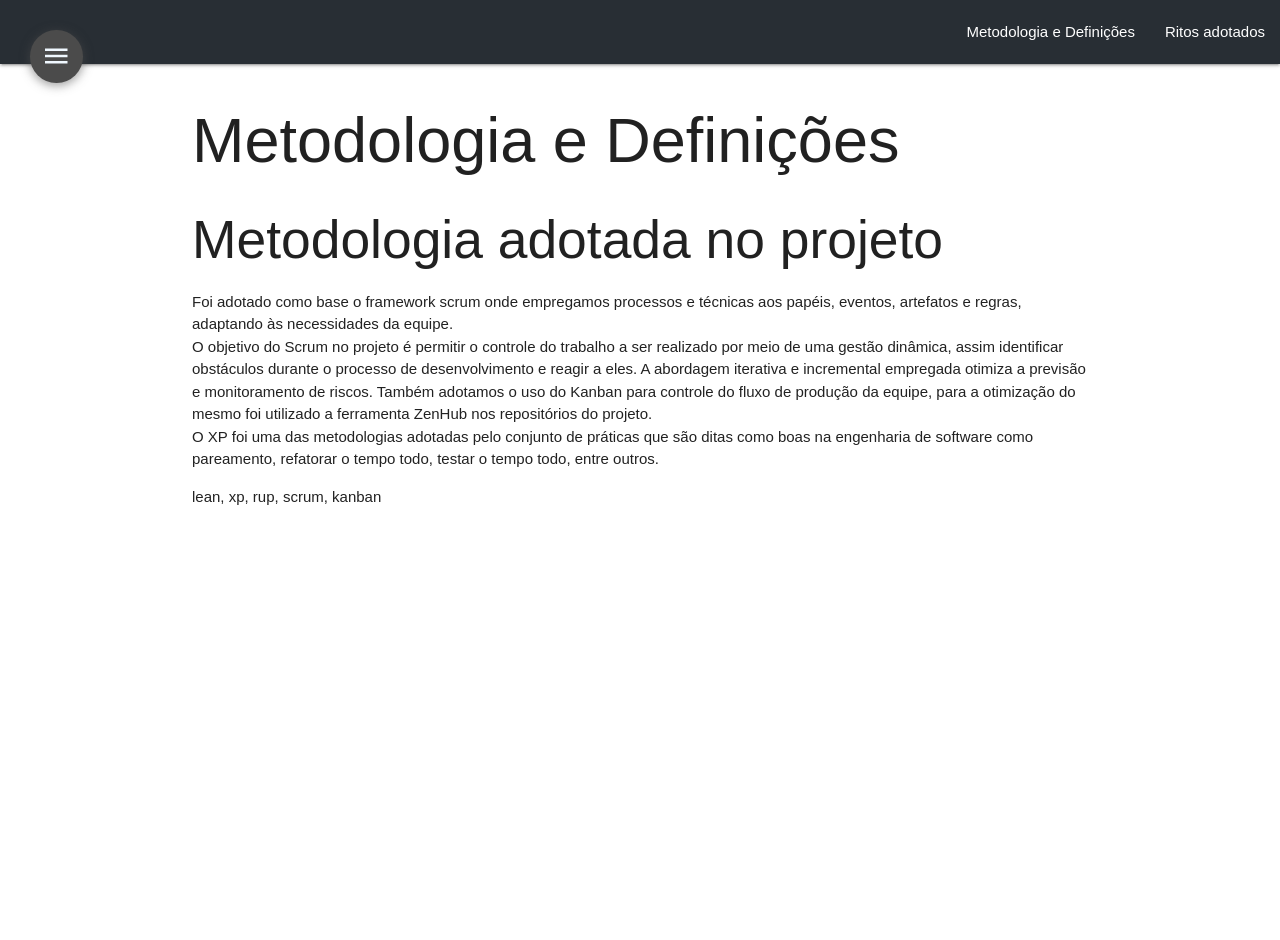
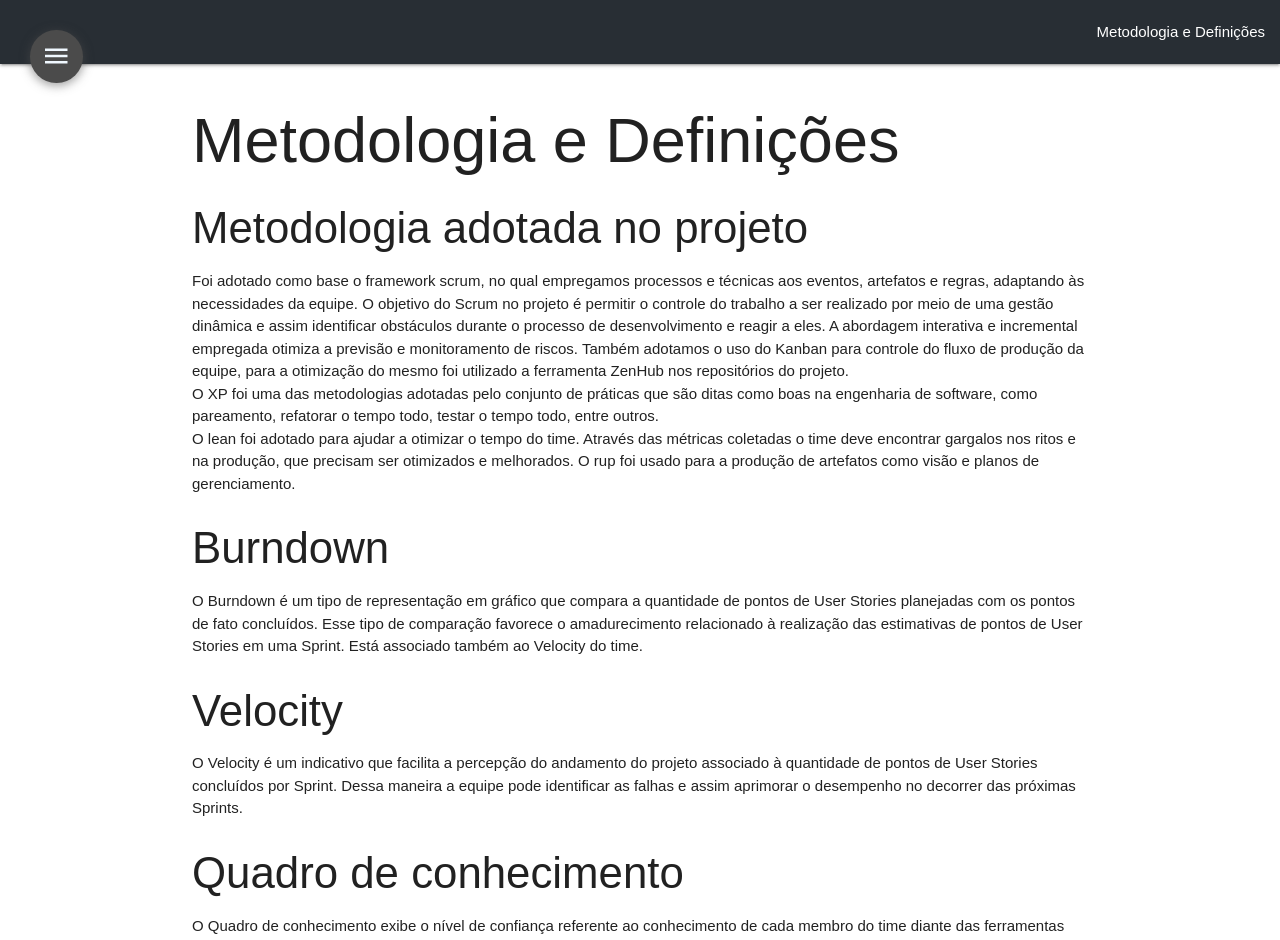
Before and after one commit to DesenhoSoftware-2018-2/wiki, a React (Create React App) app: page /wiki/metodologiaDefinicoes in a window 1280 px wide. Shown: the top 940 px of the page. Before the commit the page ends 800 px from the top, so only its background shows below. Built offline with nearby package versions, Linux system fonts and the light colour scheme.

Commit message:
#6 Excluding documents from the rites and adding methodology
Signed-off-by: Isaque Alves <isaquealvesdl@gmail.com>

```diff
--- a/src/assets/files/dinamica02/metodologiaDefinicoes.md
+++ b/src/assets/files/dinamica02/metodologiaDefinicoes.md
@@ -1,10 +1,24 @@
 # Metodologia e Definições
 
-## Metodologia adotada no projeto
+### Metodologia adotada no projeto
 
-Foi adotado como base o framework scrum onde empregamos processos e técnicas aos papéis, eventos, artefatos e regras, adaptando às necessidades da equipe.
-O objetivo do Scrum no projeto é permitir o controle do trabalho a ser realizado por meio de uma gestão dinâmica, assim identificar obstáculos durante o processo de desenvolvimento e reagir a eles. A abordagem iterativa e incremental empregada otimiza a previsão e monitoramento de riscos.
+Foi adotado como base o framework scrum, no qual empregamos processos e técnicas aos eventos, artefatos e regras, adaptando às necessidades da equipe.
+O objetivo do Scrum no projeto é permitir o controle do trabalho a ser realizado por meio de uma gestão dinâmica e assim identificar obstáculos durante o processo de desenvolvimento e reagir a eles. A abordagem interativa e incremental empregada otimiza a previsão e monitoramento de riscos.
 Também adotamos o uso do Kanban para controle do fluxo de produção da equipe, para a otimização do mesmo foi utilizado a ferramenta ZenHub nos repositórios do projeto.
-O XP foi uma das metodologias adotadas pelo conjunto de práticas que são ditas como boas na engenharia de software como pareamento, refatorar o tempo todo, testar o tempo todo, entre outros.
+O XP foi uma das metodologias adotadas pelo conjunto de práticas que são ditas como boas na engenharia de software, como pareamento, refatorar o tempo todo, testar o tempo todo, entre outros.
+O lean foi adotado para ajudar a otimizar o tempo do time. Através das métricas coletadas o time deve encontrar gargalos nos ritos e na produção, que precisam ser otimizados e melhorados.
+O rup foi usado para a produção de artefatos como visão e planos de gerenciamento.
 
-lean, xp, rup, scrum, kanban
+### Burndown
+O Burndown é um tipo de representação em gráfico que compara a quantidade de pontos de User Stories planejadas com os pontos de fato concluídos. Esse tipo de comparação favorece o amadurecimento relacionado à realização das estimativas de pontos de User Stories em uma Sprint. Está associado também ao Velocity do time.
+
+### Velocity
+O Velocity é um indicativo que facilita a percepção do andamento do projeto associado à quantidade de pontos de User Stories concluídos por Sprint. Dessa maneira a equipe pode identificar as falhas e assim aprimorar o desempenho no decorrer das próximas Sprints.
+
+### Quadro de conhecimento
+O Quadro de conhecimento exibe o nível de confiança referente ao conhecimento de cada membro do time diante das ferramentas utilizadas no projeto. Dessa forma, conforme necessidade, podem ser implementadas medidas de incentivo à disseminação de conhecimento e capacitação entre os membros do time. Acesso ao nosso quadro de conhecimento aqui!
+
+### Atas de Reunião
+As atas de reunião são especialmente úteis para o gerenciamento dos objetivos e decisões de projeto envolvidos em cada reunião de grupo. Nossas atas contém todas as informações relevantes para o rastreamento de decisões, objetivos, discussões e participações dos membros.
+
+Autores: Isaque Alves e João Vitor.
--- a/src/assets/files/dinamica02/ritosAdotados.md
+++ /dev/null
@@ -1,5 +0,0 @@
-# Ritos Adotados
-
-### Sprint
-
-Início:
--- a/src/components/contents/dinamica02/dinamica02.js
+++ b/src/components/contents/dinamica02/dinamica02.js
@@ -5,8 +5,7 @@ import Sidenav from "../../structures/sidenav";
 class Dinamica02 extends Component {
   render() {
     const artefatos = [
-      { pathname: "/metodologiaDefinicoes", link: "Metodologia e Definições" },
-      { pathname: "/ritosAdotados", link: "Ritos adotados" }
+      { pathname: "/metodologiaDefinicoes", link: "Metodologia e Definições" }
     ];
 
     return (
--- a/src/components/contents/dinamica02/ritosAdotados.js
+++ /dev/null
@@ -1,16 +0,0 @@
-import React, { Component } from "react";
-import Dinamica01 from './dinamica02';
-import Markdown from '../../structures/dynamicsComponents/markdown';
-
-class RitosAdotados extends Component {
-  render() {
-    return (
-      <div>
-        <Dinamica01 />
-        <div className="container">
-          <Markdown file="dinamica02/ritosAdotados" />
-        </div>
-      </div>
-    );
-  }
-} export default RitosAdotados;
--- a/src/components/structures/sidenav.js
+++ b/src/components/structures/sidenav.js
@@ -36,8 +36,7 @@ class Sidenav extends Component {
       },
       { dynamic: "Dinâmica II",
         artefacts: [
-          { name: "Metodologia e Definições", link: "/metodologiaDefinicoes" },
-          { name: "Ritos adotados", link: "/ritosAdotados" }
+          { name: "Metodologia e Definições", link: "/metodologiaDefinicoes" }
         ]
       },
       { dynamic: "Dinâmica III", artefacts: [] },
--- a/src/routes/index.js
+++ b/src/routes/index.js
@@ -9,7 +9,6 @@ import GuiaContribuicao from '../components/contents/extras/guiaContribuicao';
 import Reunioes from '../components/contents/extras/reunioes';
 import wh from '../components/contents/dinamica01/5w2h';
 import MetodologiaDefinicoes from '../components/contents/dinamica02/metodologiaDefinicoes';
-import RitosAdotados from '../components/contents/dinamica02/ritosAdotados';
 
 export default () => (
   <BrowserRouter basename="/wiki">
@@ -23,7 +22,6 @@ export default () => (
       <Route path="/guiaContribuicao" exact component={GuiaContribuicao} />
       <Route path="/reunioes" exact component={Reunioes} />
       <Route path="/metodologiaDefinicoes" exact component={MetodologiaDefinicoes} />
-      <Route path="/ritosAdotados" exact component={RitosAdotados} />
     </Switch>
   </BrowserRouter>
 );
```
